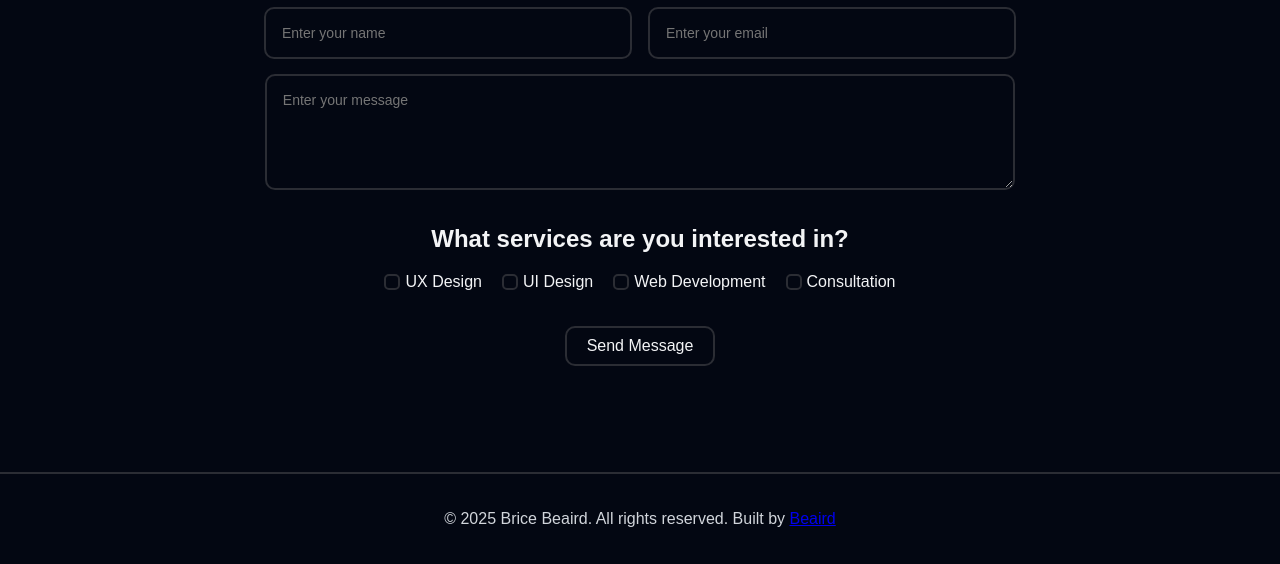
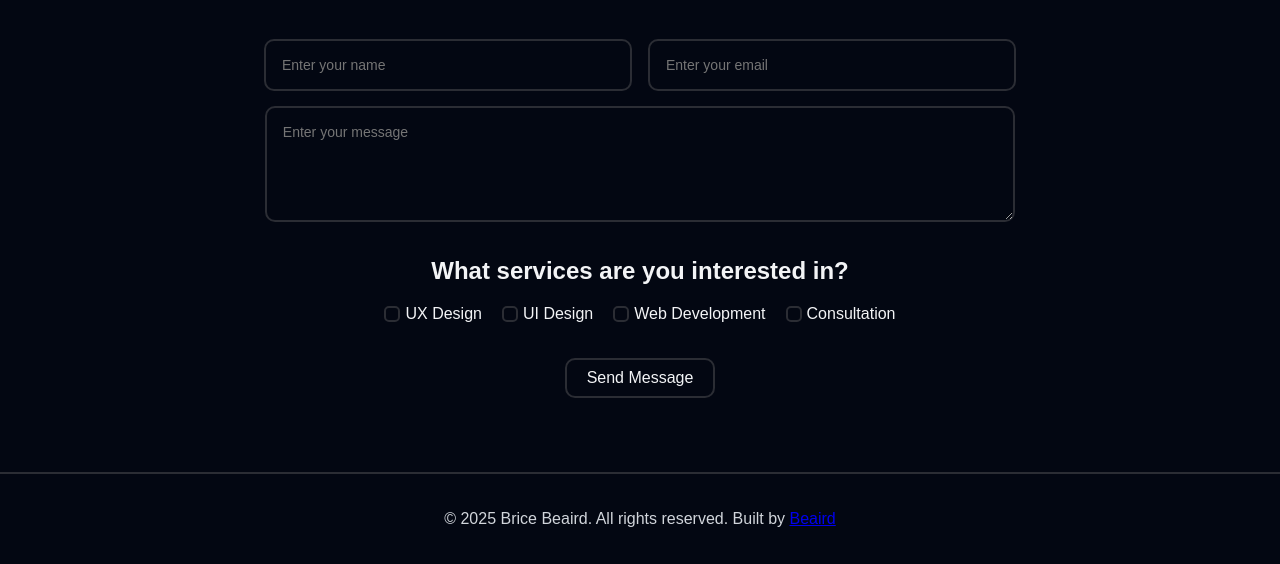
Before and after one commit to bricksandfoxes/portfolio-page, a plain HTML site: page contact.html in a window 1280 px wide. Shown: the part 236-800 px from the top of the page. Drawn offline with nearby package versions, Linux system fonts and the light colour scheme; a web font is replaced by a local one.

Commit message:
Fixed contact page margin

```diff
--- a/styles.css
+++ b/styles.css
@@ -788,7 +788,7 @@ h7 {
     justify-content: center;
     align-items: center;
     width: min(47rem, 90%);
-    margin: 0rem auto;
+    margin: 2rem auto;
     gap: 15px;
 }
 
```
Also changed, not shown: 1 other file.
